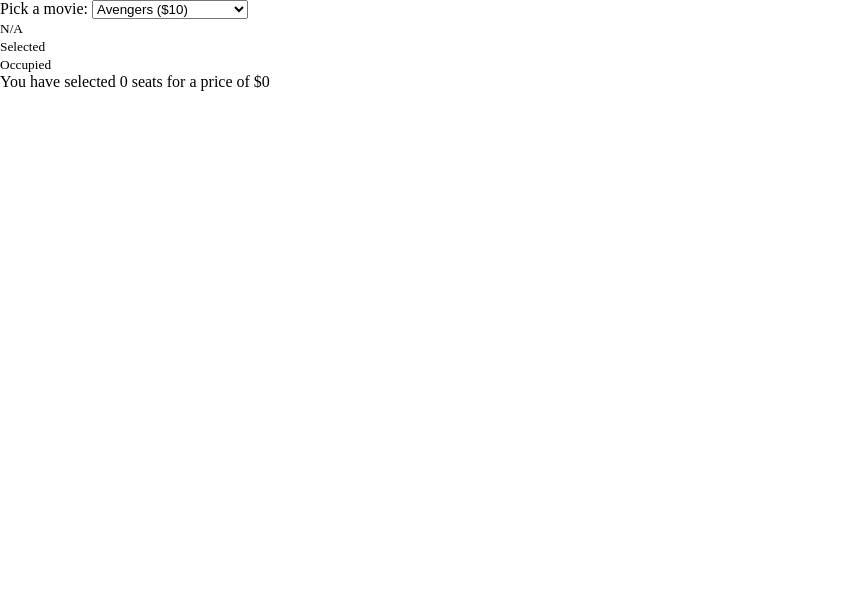
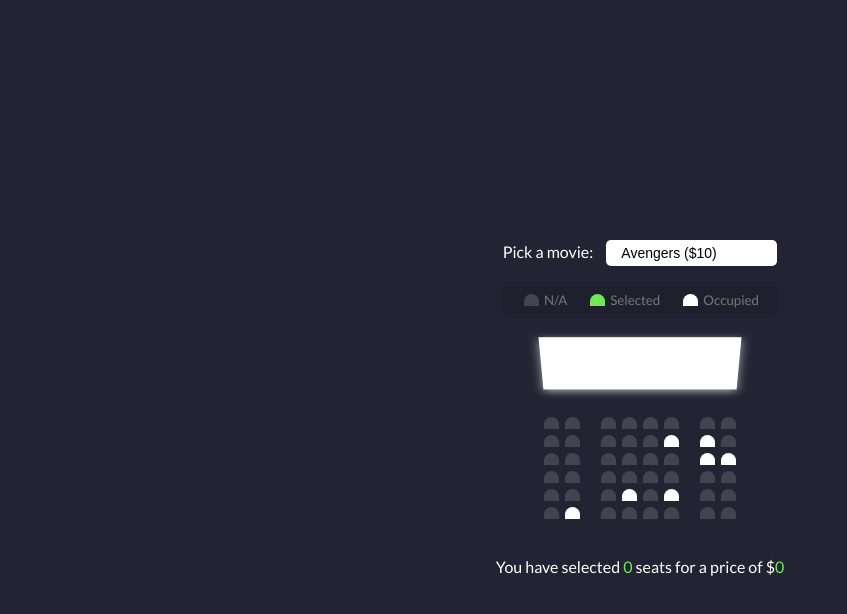
Before and after one commit to MichaelGreco7/JS-Movie-Seat-Booking, a plain HTML site: page index.html in a window 1280 px wide. Shown: the whole page, without its empty margins (0-847 px from the left). Drawn offline with Linux system fonts and the light colour scheme.

Commit message:
project css

```diff
--- a/style.css
+++ b/style.css
@@ -1,5 +1,117 @@
+@import url("https://fonts.googleapis.com/css?family=Lato&display=swap");
+
 * {
   margin: 0;
   padding: 0;
   box-sizing: border-box;
 }
+
+body {
+  background-color: #242333;
+  color: white;
+  display: flex;
+  flex-direction: column;
+  align-items: center;
+  justify-content: center;
+  height: 100vh;
+  font-family: "Lato", sans-serif;
+  margin: 0;
+}
+
+.movie-container {
+  margin: 20px 0;
+}
+
+.movie-container select {
+  background-color: white;
+  border: 0;
+  border-radius: 5px;
+  font-size: 14px;
+  margin-left: 10px;
+  padding: 5px 15px 5px 15px;
+  -moz-appearance: none;
+  -webkit-appearance: none;
+  appearance: none;
+}
+
+.container {
+  perspective: 1000px;
+  margin-bottom: 30px;
+}
+
+.seat {
+  background-color: #444451;
+  height: 12px;
+  width: 15px;
+  margin: 3px;
+  border-top-left-radius: 10px;
+  border-top-right-radius: 10px;
+}
+
+.seat.selected {
+  background-color: #6fea56;
+}
+
+.seat.occupied {
+  background-color: white;
+}
+
+.seat:nth-of-type(2) {
+  margin-right: 18px;
+}
+
+.seat:nth-last-of-type(2) {
+  margin-left: 18px;
+}
+
+.seat:not(.occupied):hover {
+  cursor: pointer;
+  transform: scale(1.2);
+}
+
+.showcase .seat:not(.occupied):hover {
+  cursor: default;
+  transform: scale(1);
+}
+
+.showcase {
+  background-color: rgba(0, 0, 0, 0.1);
+  padding: 5px 10px;
+  border-radius: 5px;
+  color: #777;
+  list-style-type: none;
+  display: flex;
+  justify-content: space-between;
+}
+
+.showcase li {
+  display: flex;
+  align-items: center;
+  justify-content: center;
+  margin: 0 10px;
+}
+
+.showcase li small {
+  margin-left: 2px;
+}
+
+.row {
+  display: flex;
+}
+
+.screen {
+  background-color: white;
+  height: 70px;
+  width: 100%;
+  margin: 15px 0;
+  transform: rotateX(-45deg);
+  box-shadow: 0 3px 10px rgba(225, 225, 225, 0.7);
+}
+
+p.text {
+  margin: 5px 0;
+}
+
+p.text span {
+  color: #6fea56;
+}
```
